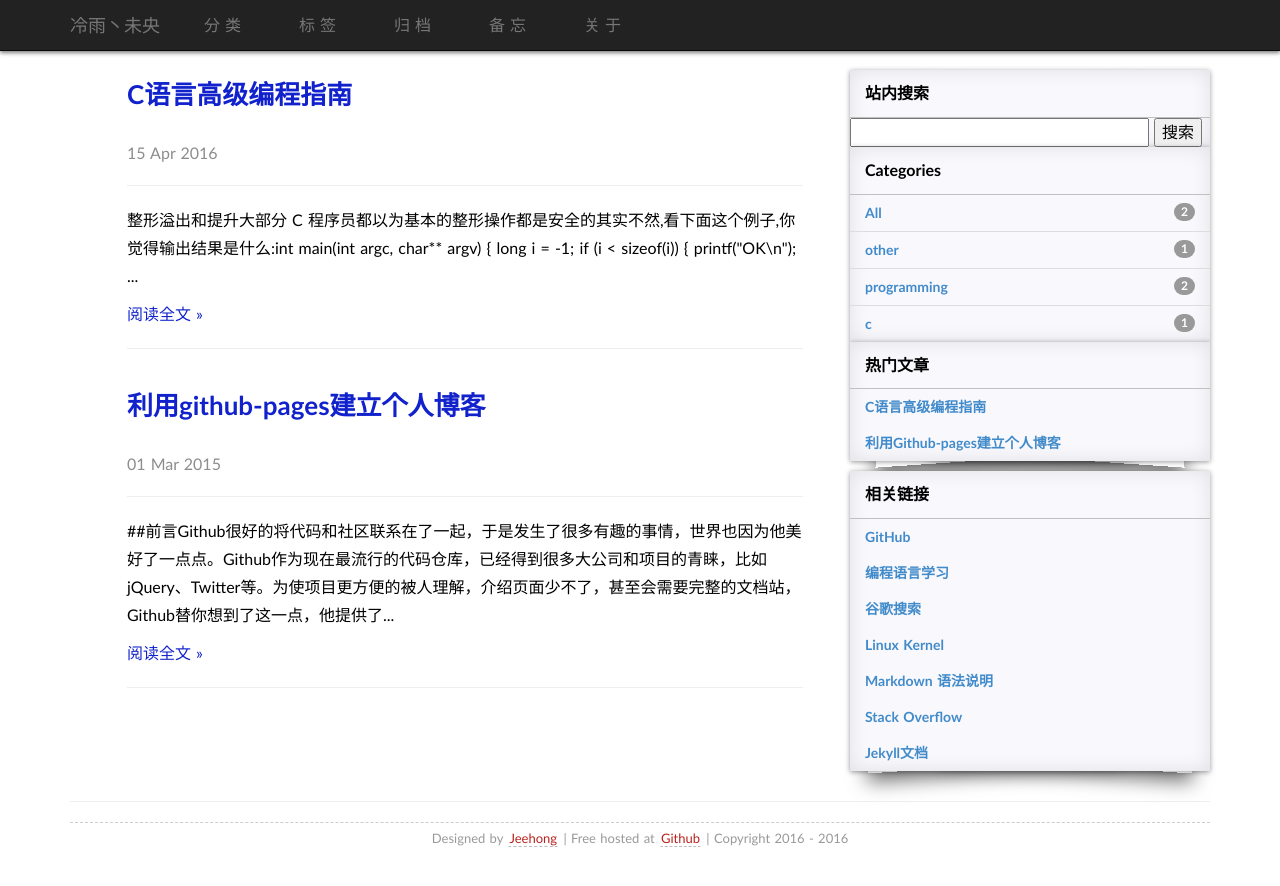
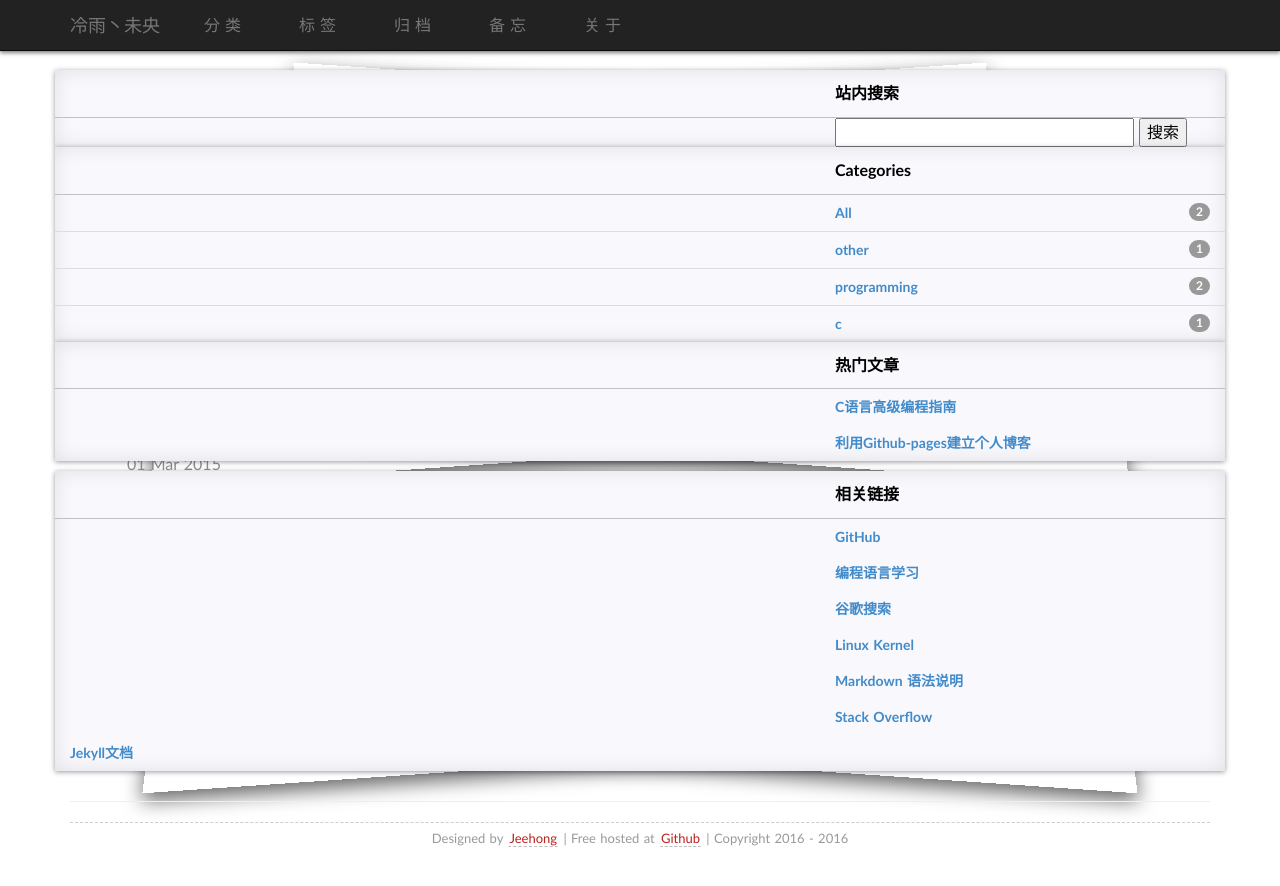
Before and after one commit to jeehong/jeehong.github.io, a Jekyll site: the page built from index.html, in a window 1280 px wide. Shown: the top 886 px of the page. Built offline with Jekyll 4.4.1, drawn with Linux system fonts in a browser that asks for light colours; some web fonts are replaced; the list of posts is cut into pages by our own code; comment, search, counter and statistics services are not loaded.

Commit message:
更新 default.html 01

```diff
--- a/_layouts/default.html
+++ b/_layouts/default.html
@@ -91,7 +91,7 @@
 	    </div>
 
         <!-- Blog Sidebar Widgets Column -->
-        <div class="col-md-4">
+        <div class="col-md-20">
           	<!-- Blog Search Well -->
 
             	{% include search.html %}
```
Lines whose indentation alone changed are shown as unchanged.
